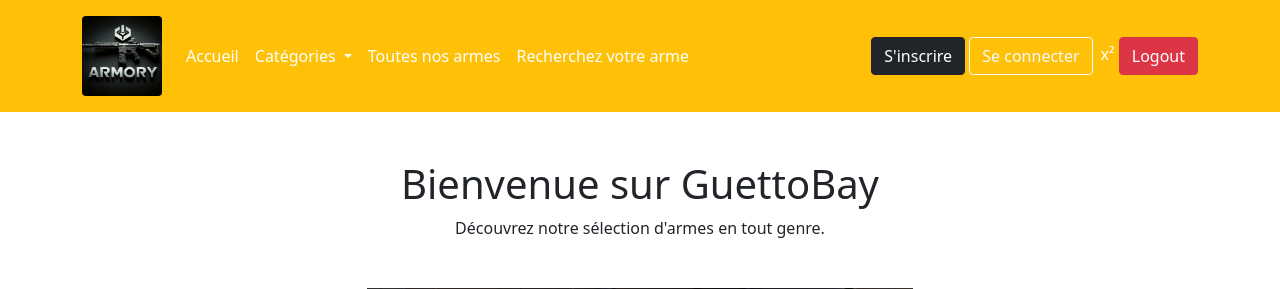
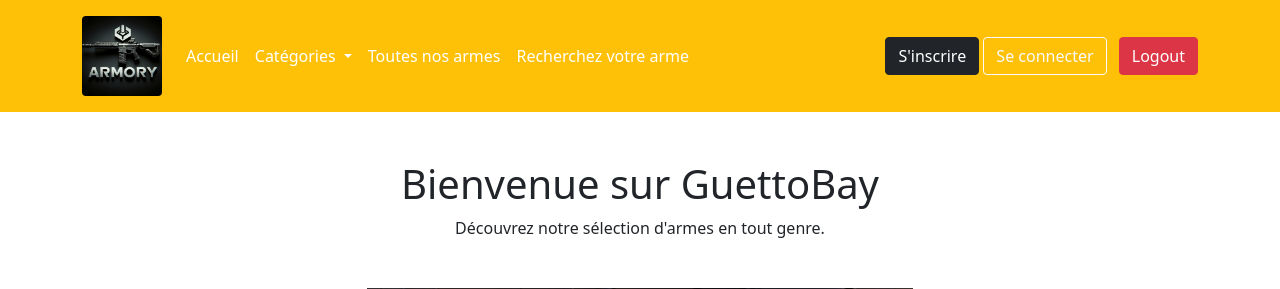
Before and after one commit to kraizzman/guettoBay, a Symfony app: template templates/home/index.html.twig in a window 1280 px wide. Shown: the top 289 px of the page. Run offline with Twig, Linux system fonts and the light colour scheme; the template is opened without the code that fills it, so the values that code supplies are empty; some libraries are stand-ins or nearby versions.

Commit message:
[UPDATE] - remove x² XD

```diff
--- a/templates/_header.html.twig
+++ b/templates/_header.html.twig
@@ -33,7 +33,7 @@
                 <div class="text-end">
                     <button type="button" class="btn btn-dark" onclick="window.location.href='/register'">S'inscrire
                     </button>
-                    <button type="button" class="btn btn-outline-light me-2" onclick="window.location.href='/sign-in'">Se connecter</button>x²
+                    <button type="button" class="btn btn-outline-light me-2" onclick="window.location.href='/sign-in'">Se connecter</button>
                     <button type="button" class="btn btn-danger" onclick="window.location.href='/sign-out'">Logout</button>
                 </div>
             </div>
```
